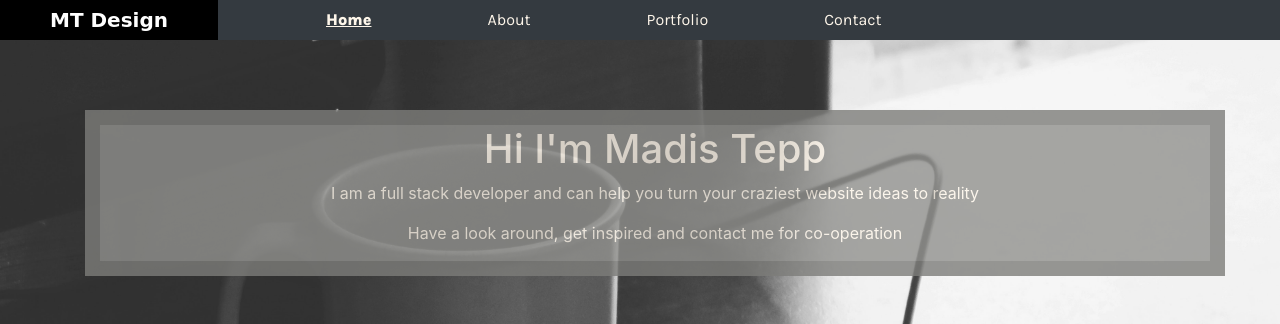
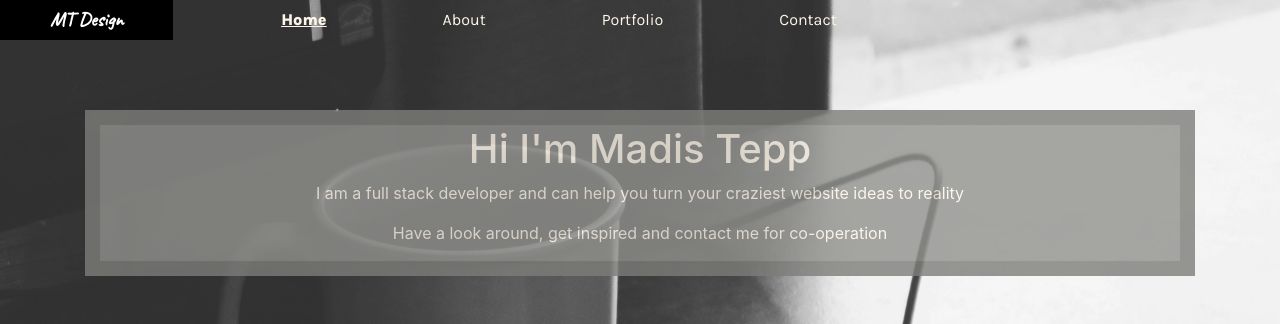
Before and after one commit to teppm/personal-portfolio, a plain HTML site: page index.html in a window 1280 px wide. Shown: the top 324 px of the page. Drawn offline with nearby package versions, Linux system fonts and the light colour scheme; grey boxes are pictures that could not be loaded.

Commit message:
navbar updated to fix bc color

```diff
--- a/index.html
+++ b/index.html
@@ -7,6 +7,7 @@
     <meta http-equiv="X-UA-Compatible" content="ie=edge">
     <link rel="stylesheet " href="https://stackpath.bootstrapcdn.com/bootstrap/4.3.1/css/bootstrap.min.css" integrity="sha384-ggOyR0iXCbMQv3Xipma34MD+dH/1fQ784/j6cY/iJTQUOhcWr7x9JvoRxT2MZw1T" crossorigin="anonymous">
     <link href="https://fonts.googleapis.com/css?family=Karla:200,200i,400,400i,700,700i,800,800i&display=swap" rel="stylesheet">
+    <link href="https://fonts.googleapis.com/css?family=Caveat&display=swap" rel="stylesheet">
     <link rel="stylesheet" href="assets/css/style.css" type="text/css" />
     <title>Madis Tepp</title>
 </head>
@@ -16,7 +17,7 @@
 
 <!--navbar-->
 
-<nav class="navbar navbar-expand-lg fixed-top navbar-dark bg-dark">
+<nav class="navbar navbar-expand-lg fixed-top navbar-dark">
     <a class="navbar-brand" href="index.html">MT Design</a>
     <button class="navbar-toggler" type="button" data-toggle="collapse" data-target="#navbarSupportedContent" aria-controls="navbarSupportedContent" aria-expanded="false" aria-label="Toggle navigation">
     <span class="navbar-toggler-icon"></span>
@@ -47,8 +48,8 @@
 <section>
     <div class="container">
         <div class="row">
-            <div class="col-12 index-text-style">
-                <h1>Hi I'm Madis Tepp</h1>
+            <div class="col index-text-style">
+                <h1 class="index-text">Hi I'm Madis Tepp</h1>
                 <p>I am a full stack developer and can help you turn your craziest website ideas to reality</p>
                 <p>Have a look around, get inspired and contact me for co-operation</p>
             </div>
```
Also changed, not shown: aboutme.html (+2 -1 lines), contact.html (+2 -1 lines), portfolio.html (+2 -1 lines).
